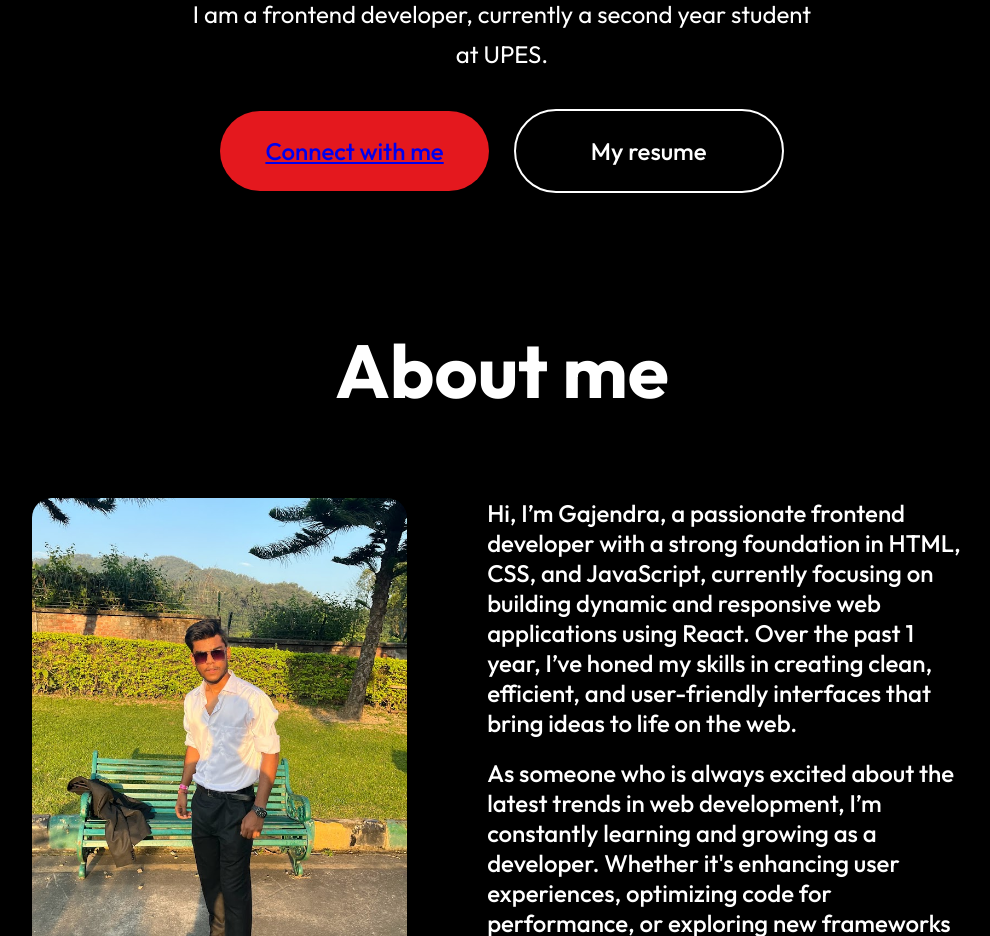
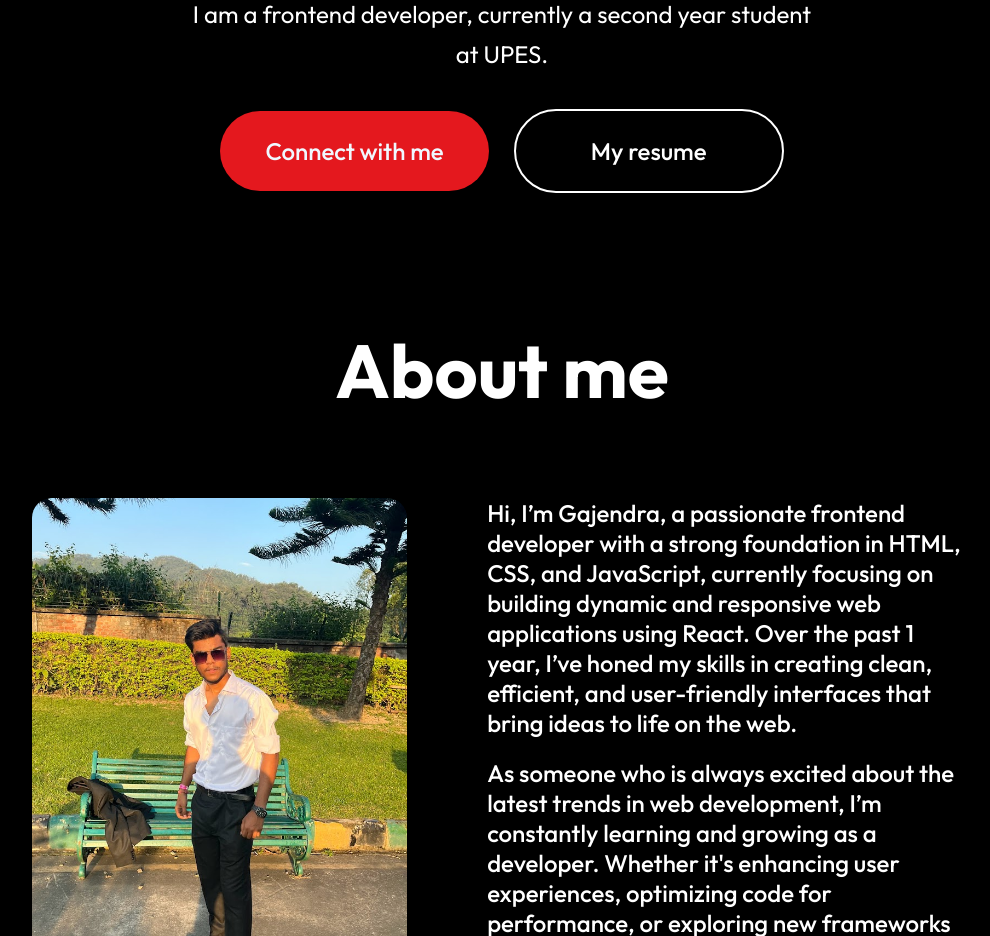
Before and after one commit to gajendraarya786/Personal-Portfolio, a React (Create React App) app: page / in a window 1280 px wide. Shown: the part 800-1736 px from the top of the page, without its empty margins (138-1128 px from the left). Built offline with nearby package versions, Linux system fonts and the light colour scheme.

Commit message:
Initital commit

```diff
--- a/src/components/hero/hero.css
+++ b/src/components/hero/hero.css
@@ -41,6 +41,10 @@
     border-radius: 50px;
     background-color: #e4181e;
     cursor: pointer;
+}
+.hero-connect a{
+    text-decoration: none;
+    color: aliceblue;
 }
 .hero-resume{
     padding: 25px 75px;
```
